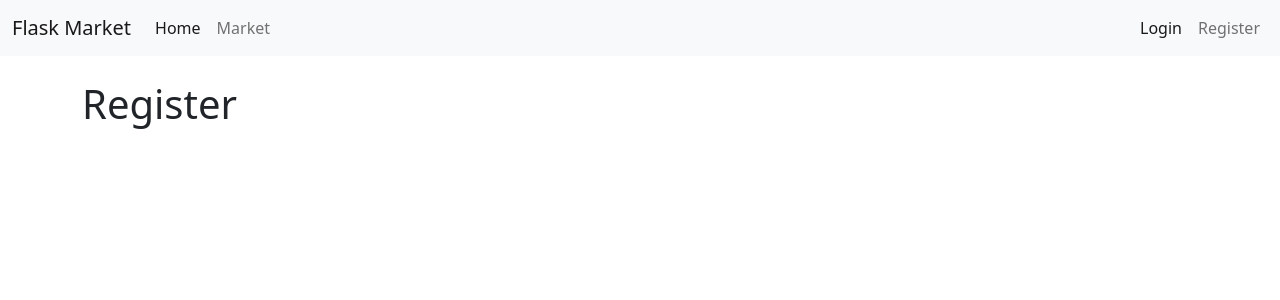
After one commit to vonderklaas/flask-shopping, a Flask app: page /register in a window 1280 px wide. The commit adds this page. Shown: the top 300 px of the page. Run offline with Flask 2, Linux system fonts and the light colour scheme.

Commit message:
Added Register and Form class

```diff
--- a/market/__init__.py
+++ b/market/__init__.py
@@ -5,6 +5,8 @@ from flask_sqlalchemy import SQLAlchemy
 
 app = Flask(__name__)
 app.config['SQLALCHEMY_DATABASE_URI'] = 'sqlite:///market.db'
+app.config['SECRET_KEY'] = '7b04e086374e711904c47e40'
+
 db = SQLAlchemy(app)
 
 from market import routes
--- /dev/null
+++ b/market/forms.py
@@ -0,0 +1,9 @@
+from flask_wtf import FlaskForm
+from wtforms import StringField, PasswordField, SubmitField
+
+class RegisterForm(FlaskForm):
+    username = StringField(label='username')
+    email = StringField(label='email')
+    password1 = PasswordField(label='password1')
+    password2 = PasswordField(label='password2')
+    submit = SubmitField(label='submit')
--- a/market/routes.py
+++ b/market/routes.py
@@ -1,6 +1,7 @@
 from market import app
 from flask import render_template
 from market.models import Item
+from market.forms import RegisterForm
 
 @app.route("/")
 @app.route("/home")
@@ -11,3 +12,8 @@ def home_page():
 def market_page():
     items = Item.query.all()
     return render_template('market.html', items=items)
+
+@app.route("/register")
+def register_page():
+    form = RegisterForm()
+    return render_template('register.html', form=form)
--- a/market/templates/base.html
+++ b/market/templates/base.html
@@ -46,7 +46,7 @@
               <a class="nav-link active" aria-current="page" href="/login">Login</a>
             </li>
             <li class="nav-item">
-              <a class="nav-link" href="/register">Register</a>
+              <a class="nav-link" href="{{ url_for('register_page') }}">Register</a>
             </li>
           </ul>
         </div>
--- /dev/null
+++ b/market/templates/register.html
@@ -0,0 +1,11 @@
+{% extends 'base.html' %}
+
+{% block title %}
+    Register
+{% endblock %}
+
+{% block content %}
+    <div class='container'>
+        <h1>Register</h1>
+    </div>
+{% endblock %}
```
